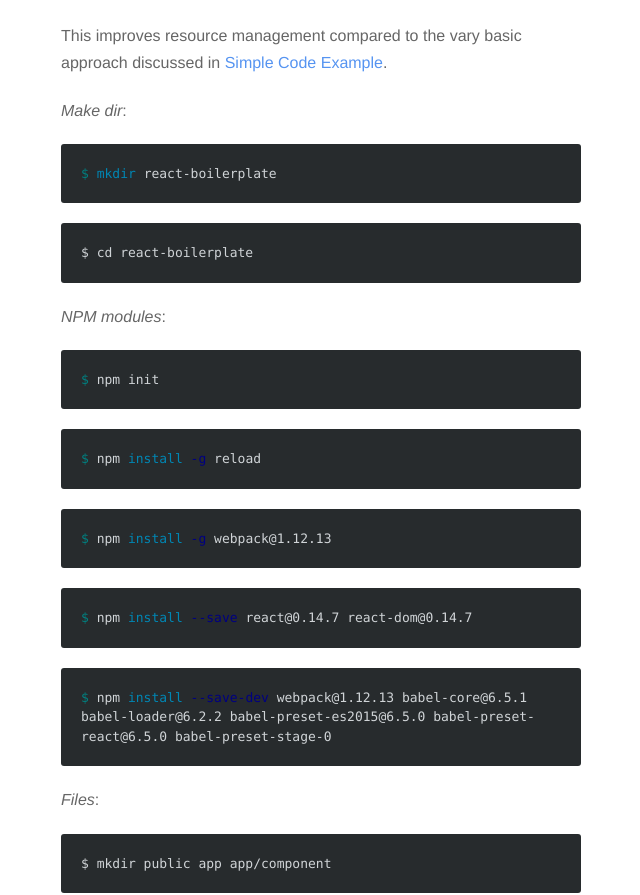
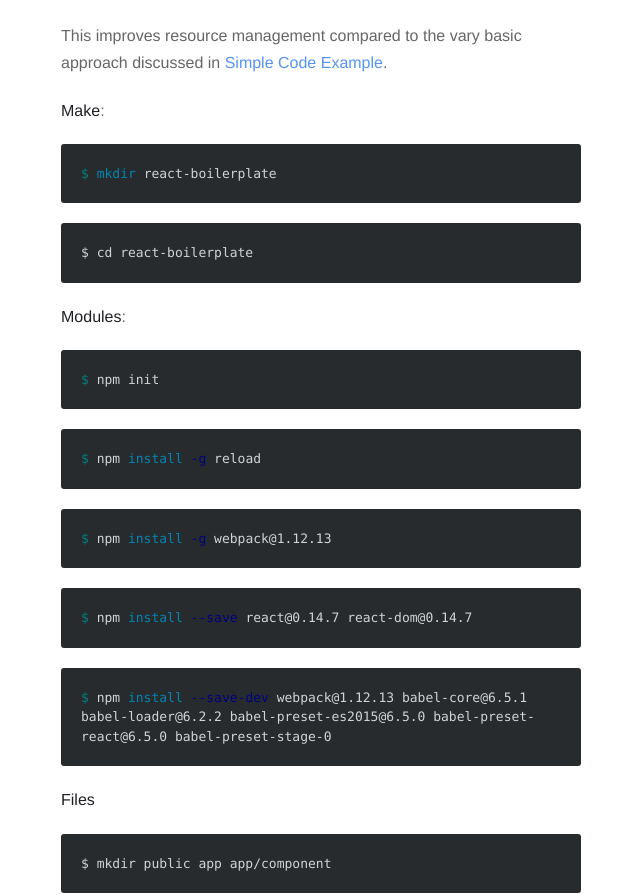
Before and after one commit to develdoe/develdoe.github.io, a Jekyll site: the page built from _posts/2016-12-07-react-boilerplate.md, in a window 1280 px wide and 1400 px high, scrolled down 195 px. Shown: the part 158-1053 px from the top of the window, without its empty margins (319-959 px from the left). Built offline with Jekyll 4.4.1, drawn with Linux system fonts in a browser that asks for light colours; nearby versions of some CDN libraries; comment, search, counter and statistics services are not loaded; some of the changed text lies outside the part shown.

Commit message:
Created 2016-12-07-react-boilerplate.md

````diff
--- a/_posts/2016-12-07-react-boilerplate.md
+++ b/_posts/2016-12-07-react-boilerplate.md
@@ -10,7 +10,7 @@
 This improves resource management compared to the vary basic approach discussed in [Simple Code Example](http://develdoe.com/2016/react-simple-code-example/).
 
 
-*Make dir*:
+**Make**:
 
 ```bash
 $ mkdir react-boilerplate
@@ -20,7 +20,7 @@
 $ cd react-boilerplate
 ```
 
-*NPM modules*:
+**Modules**:
 
 ```bash
 $ npm init
@@ -44,7 +44,7 @@
 
 
 
-*Files*:
+**Files**
 
 ```
 $ mkdir public app app/component
@@ -81,7 +81,6 @@
         ]
     }
 }
-
 ```
 
 **./public/index.html**
@@ -105,7 +104,7 @@
 
 ```
 
-*app/entry.jsx*
+*./app/entry.jsx*
 
 ```js
 var React       = require('react'),
````
Also changed, not shown: other parts of _posts/2016-12-07-react-boilerplate.md (+1 -1 lines).
